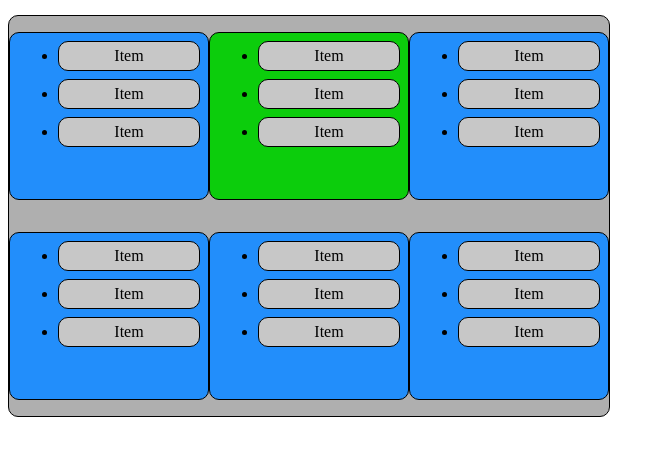
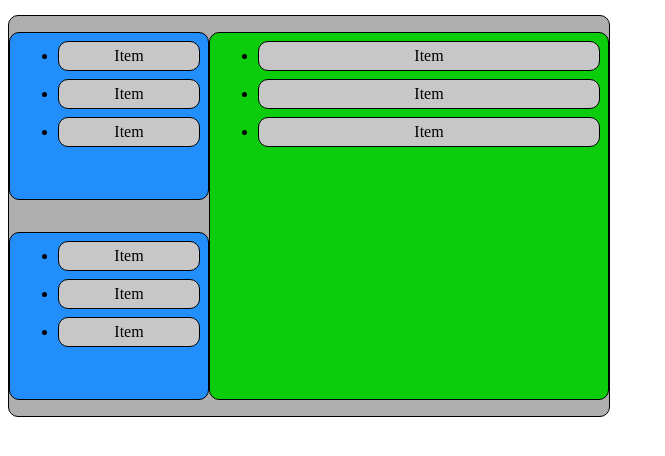
Before and after one commit to bruhoffman/grid-item-exemplo, a plain HTML site: page index.html in a window 1280 px wide. Shown: the part 44-500 px from the top of the page, without its empty margins (0-665 px from the left). Drawn offline with Linux system fonts and the light colour scheme.

Commit message:
Exemplo de Grid Item

```diff
--- a/index.html
+++ b/index.html
@@ -28,7 +28,7 @@
             <li>Item</li>
             <li>Item</li>
         </ul>
-        <ul class="azul">
+        <!--         <ul class="azul">
             <li>Item</li>
             <li>Item</li>
             <li>Item</li>
@@ -37,12 +37,12 @@
             <li>Item</li>
             <li>Item</li>
             <li>Item</li>
-        </ul>
-        <ul class="azul">
+        </ul> -->
+        <!--         <ul class="azul">
             <li>Item</li>
             <li>Item</li>
             <li>Item</li>
-        </ul>
+        </ul> -->
     </div>
 </body>
 
--- a/style.css
+++ b/style.css
@@ -6,6 +6,8 @@ div {
     height: 400px;
     display: grid;
     grid-template: 1fr 1fr / 1fr 1fr 1fr;
+    /* justify-items: start;
+    align-items: start; */
 }
 
 .azul {
@@ -13,11 +15,15 @@ div {
     border-radius: 10px;
     border: 1px solid black;
 }
+
 .verde {
     background-color: #0ccd0c;
     border-radius: 10px;
     border: 1px solid black;
-
+    /*     justify-self: end;
+    align-self: end; */
+    grid-column: 2 / 4;
+    grid-row: 1 / 3;
 }
 
 li {
```
